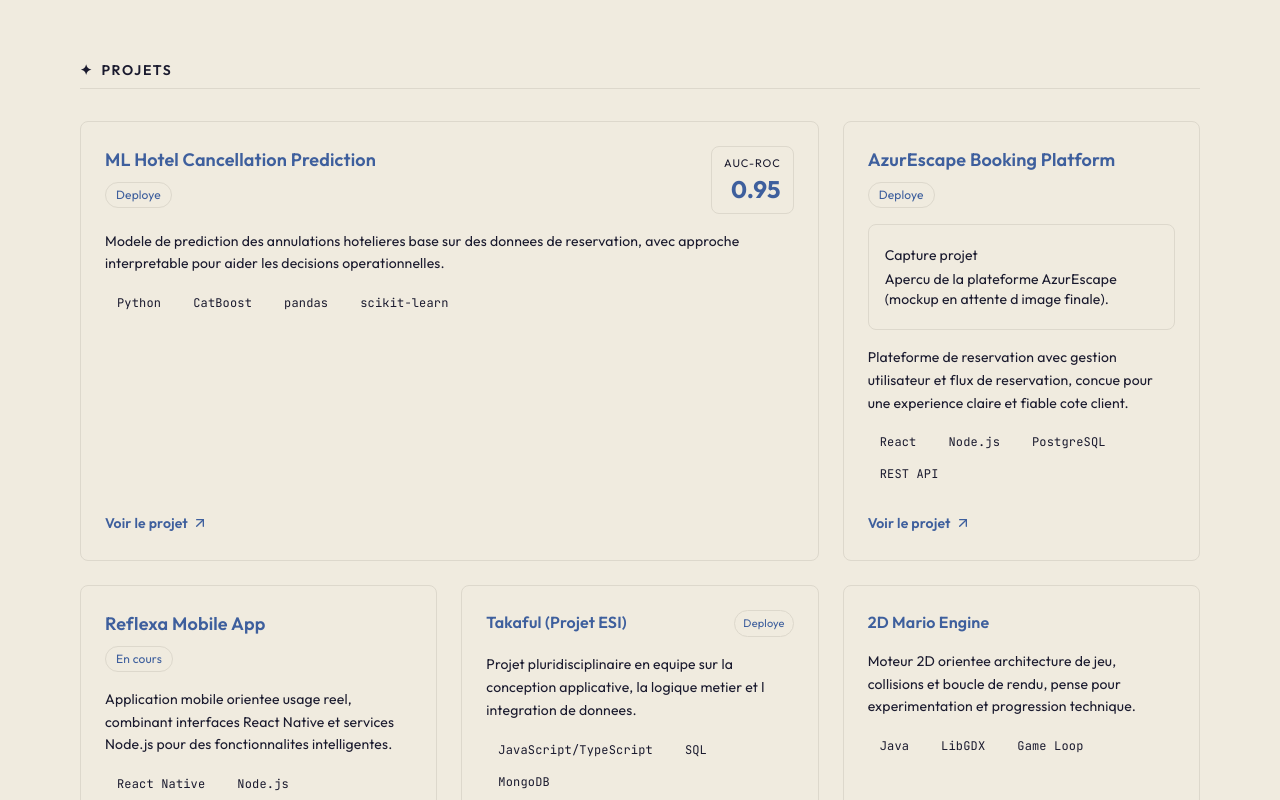
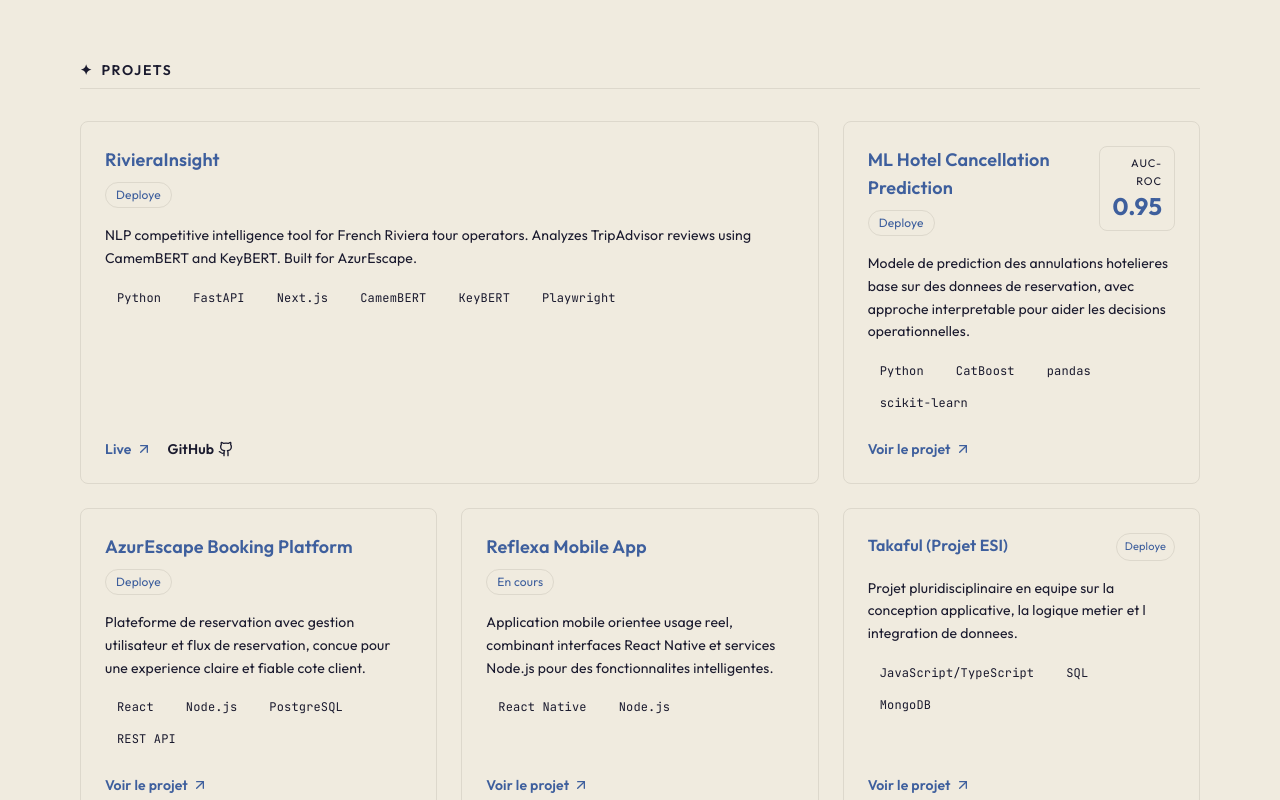
Before and after one commit to katib-source/portfolio, a Next.js app: page / in a window 1280 px wide. Shown: the part 900-1700 px from the top of the page. Built offline with nearby package versions, Linux system fonts and the light colour scheme; no server answers; a web font is replaced by a local one.

Commit message:
google console

```diff
--- /dev/null
+++ b/public/googlea1a24c602332d996.html
@@ -0,0 +1 @@
+google-site-verification: googlea1a24c602332d996.html
--- a/src/app/layout.tsx
+++ b/src/app/layout.tsx
@@ -34,7 +34,7 @@ export const metadata: Metadata = {
   title: "Katib Kachi — Data Science & IA | Alternance",
   description:
     "Etudiant en L3 Informatique a l'Universite Cote d'Azur, je construis des solutions data et IA utiles, de la preparation des donnees jusqu'a la mise en oeuvre applicative.",
-  keywords: ["Data Science", "IA", "Machine Learning", "Universite Cote d'Azur", "Alternance", "Portfolio"],
+  keywords: ["Data Science", "IA", "Machine Learning", "NLP", "FastAPI", "Python", "Universite Cote d'Azur", "Alternance", "Portfolio"],
   authors: [{ name: "Katib Kachi" }],
   icons: {
     icon: "/icon.svg",
@@ -69,7 +69,7 @@ export default function RootLayout({
   children: React.ReactNode;
 }>) {
   return (
-    <html lang="en" suppressHydrationWarning>
+    <html lang="fr" suppressHydrationWarning>
       <body
         className={`${display.variable} ${sans.variable} ${mono.variable} ${logo.variable} font-sans antialiased`}
       >
--- a/src/components/portfolio/AboutSection.tsx
+++ b/src/components/portfolio/AboutSection.tsx
@@ -16,15 +16,15 @@ const technicalSkills = [
   },
   {
     label: 'Data/IA',
-    values: ['pandas', 'NumPy', 'scikit-learn', 'CatBoost', 'PyTorch'],
+    values: ['pandas', 'NumPy', 'scikit-learn', 'CatBoost', 'PyTorch', 'CamemBERT', 'KeyBERT'],
   },
   {
     label: 'Frameworks/Web',
-    values: ['React', 'Next.js', 'Node.js'],
+    values: ['React', 'Next.js', 'Node.js', 'FastAPI'],
   },
   {
     label: 'Outils',
-    values: ['Git', 'GitHub', 'Linux', 'Bash', 'Docker'],
+    values: ['Git', 'GitHub', 'Linux', 'Bash', 'Docker', 'Playwright'],
   },
   {
     label: 'Bases de donnees',
--- a/src/components/portfolio/Header.tsx
+++ b/src/components/portfolio/Header.tsx
@@ -97,7 +97,7 @@ export function Header() {
               <motion.button
                 key={item.label}
                 onClick={() => scrollToSection(item.id, () => setIsMobileMenuOpen(false))}
-                aria-current={isActive ? 'true' : undefined}
+                aria-current={isActive ? 'page' : undefined}
                 className={cn(
                   'relative border-b-2 border-transparent pb-1 pt-1 font-sans text-sm transition-colors duration-300',
                   showSolidBg ? 'text-text-secondary' : 'text-text-primary',
@@ -150,7 +150,7 @@ export function Header() {
                 key={item.id}
                 type="button"
                 onClick={() => scrollToSection(item.id, () => setIsMobileMenuOpen(false))}
-                aria-current={isActive ? 'true' : undefined}
+                aria-current={isActive ? 'page' : undefined}
                 className={cn(
                   'block w-full px-6 py-4 text-left text-base border-b border-[--border] transition-colors',
                   isActive ? 'text-primary bg-[--primary-light]' : 'text-[--text-primary] active:bg-[--primary-light]'
--- a/src/components/portfolio/ProjectsSection.tsx
+++ b/src/components/portfolio/ProjectsSection.tsx
@@ -1,7 +1,7 @@
 'use client'
 
 import { motion } from 'framer-motion'
-import { ArrowUpRight } from 'lucide-react'
+import { ArrowUpRight, Github } from 'lucide-react'
 
 import { Badge } from '@/components/ui/Badge'
 import { Card } from '@/components/ui/Card'
@@ -17,12 +17,25 @@ type Project = {
   status?: 'Deploye' | 'En cours'
   link?: string
   linkLabel?: string
+  github?: string
   metricLabel?: string
   metricValue?: string
   featured?: boolean
 }
 
 const projects: Project[] = [
+  {
+    id: 'project-riviera-insight',
+    title: 'RivieraInsight',
+    description:
+      'NLP competitive intelligence tool for French Riviera tour operators. Analyzes TripAdvisor reviews using CamemBERT and KeyBERT. Built for AzurEscape.',
+    stack: ['Python', 'FastAPI', 'Next.js', 'CamemBERT', 'KeyBERT', 'Playwright'],
+    status: 'Deploye',
+    link: 'https://riviera-insight.vercel.app',
+    linkLabel: 'Live',
+    github: 'https://github.com/katib-source/riviera-insight',
+    featured: true,
+  },
   {
     id: 'project-ml-hotel',
     title: 'ML Hotel Cancellation Prediction',
@@ -127,15 +140,6 @@ export function ProjectsSection() {
                   )}
                 </div>
 
-                {project.id === 'project-azurescape' && (
-                  <div className="rounded-lg border border-border bg-surface-card px-4 py-5">
-                    <p className="font-sans text-sm text-text-muted">Capture projet</p>
-                    <p className="mt-1 font-sans text-sm text-text-secondary">
-                      Apercu de la plateforme AzurEscape (mockup en attente d image finale).
-                    </p>
-                  </div>
-                )}
-
                 <p className="font-sans text-sm leading-relaxed text-text-secondary">{project.description}</p>
 
                 <div className="flex flex-wrap gap-2">
@@ -144,7 +148,7 @@ export function ProjectsSection() {
                   ))}
                 </div>
 
-                <div className="mt-auto pt-2">
+                <div className="mt-auto flex flex-wrap items-center gap-4 pt-2">
                   {project.link ? (
                     <a
                       href={project.link}
@@ -160,6 +164,17 @@ export function ProjectsSection() {
                       Voir le projet
                       <ArrowUpRight className="h-4 w-4" />
                     </span>
+                  )}
+                  {project.github && (
+                    <a
+                      href={project.github}
+                      target="_blank"
+                      rel="noopener noreferrer"
+                      className="inline-flex items-center gap-1 font-sans text-sm font-semibold text-text-secondary hover:text-primary hover:underline"
+                    >
+                      GitHub
+                      <Github className="h-4 w-4" />
+                    </a>
                   )}
                 </div>
               </article>
@@ -190,7 +205,7 @@ export function ProjectsSection() {
                   ))}
                 </div>
 
-                <div className="mt-auto pt-1">
+                <div className="mt-auto flex flex-wrap items-center gap-4 pt-1">
                   {project.link ? (
                     <a
                       href={project.link}
@@ -207,6 +222,17 @@ export function ProjectsSection() {
                       <ArrowUpRight className="h-4 w-4" />
                     </span>
                   )}
+                  {project.github && (
+                    <a
+                      href={project.github}
+                      target="_blank"
+                      rel="noopener noreferrer"
+                      className="inline-flex items-center gap-1 font-sans text-sm font-semibold text-text-secondary hover:text-primary hover:underline"
+                    >
+                      GitHub
+                      <Github className="h-4 w-4" />
+                    </a>
+                  )}
                 </div>
               </article>
             </Card>
```
Also changed, not shown: 1 other file (tests, documents, lock files or other folders).
